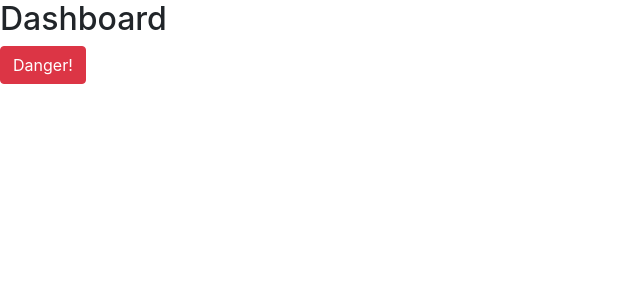
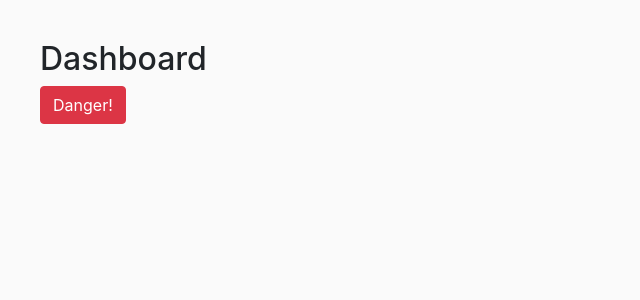
Before and after one commit to rodrigodasilva/evolux, a React (Create React App) app: page / in a window 1280 px wide. Shown: the top 300 px of the page, without its empty margins (0-640 px from the left). Built offline with nearby package versions, Linux system fonts and the light colour scheme.

Commit message:
config: default layout

```diff
--- /dev/null
+++ b/src/pages/_layouts/default/index.js
@@ -0,0 +1,14 @@
+import React from 'react';
+import PropTypes from 'prop-types';
+
+import { Container } from './styles';
+
+const DefaultLayout = ({ children }) => {
+  return <Container>{children}</Container>;
+};
+
+DefaultLayout.propTypes = {
+  children: PropTypes.element.isRequired,
+};
+
+export default DefaultLayout;
--- /dev/null
+++ b/src/pages/_layouts/default/styles.js
@@ -0,0 +1,10 @@
+import styled from 'styled-components';
+
+export const Container = styled.div`
+  width: 100%;
+  min-height: 100vh;
+
+  background: #fafafa;
+
+  padding: 40px;
+`;
--- /dev/null
+++ b/src/routes/Route.js
@@ -0,0 +1,23 @@
+import React from 'react';
+import PropTypes from 'prop-types';
+import { Route } from 'react-router-dom';
+
+import DefaultLayout from '../pages/_layouts/default';
+
+export default function RouterWrapper({ component: Component, ...rest }) {
+  return (
+    <Route
+      {...rest}
+      render={props => (
+        <DefaultLayout>
+          <Component {...props} />
+        </DefaultLayout>
+      )}
+    />
+  );
+}
+
+RouterWrapper.propTypes = {
+  component: PropTypes.oneOfType([PropTypes.element, PropTypes.func])
+    .isRequired,
+};
--- a/src/routes/index.js
+++ b/src/routes/index.js
@@ -1,6 +1,7 @@
 import React from 'react';
+import { Switch } from 'react-router-dom';
 
-import { Switch, Route } from 'react-router-dom';
+import Route from './Route';
 
 import Dashboard from '../pages/Dashboard';
 
```
